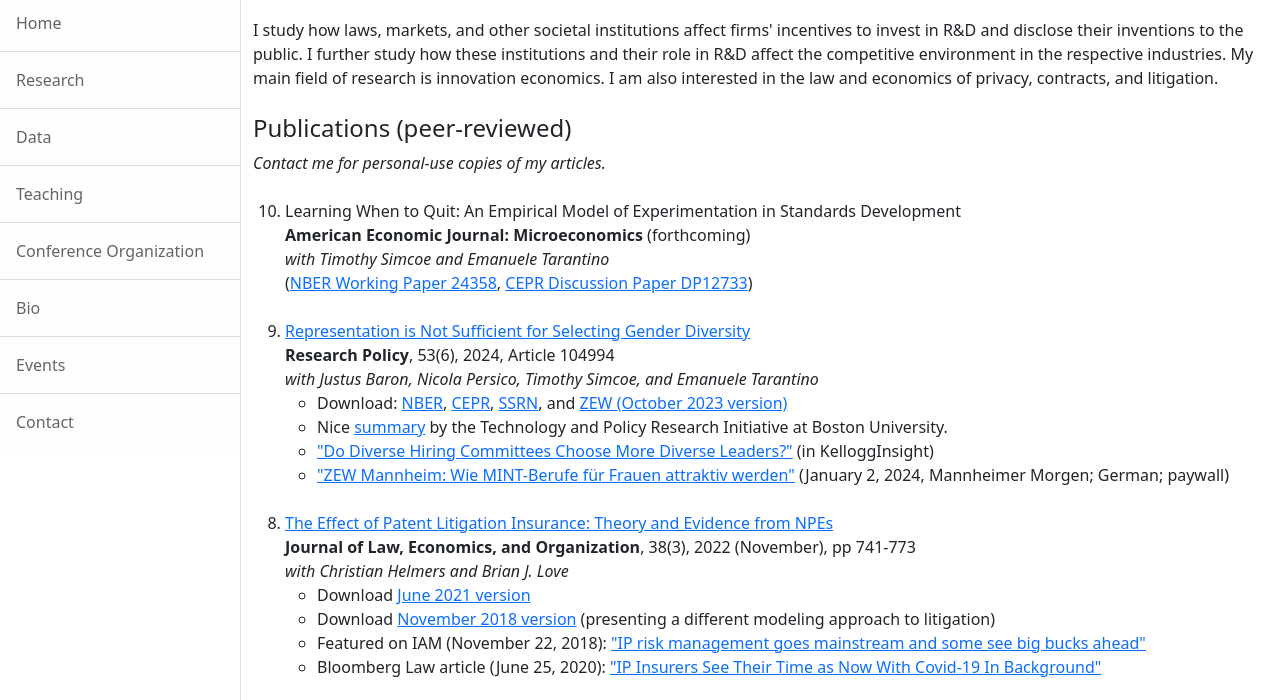
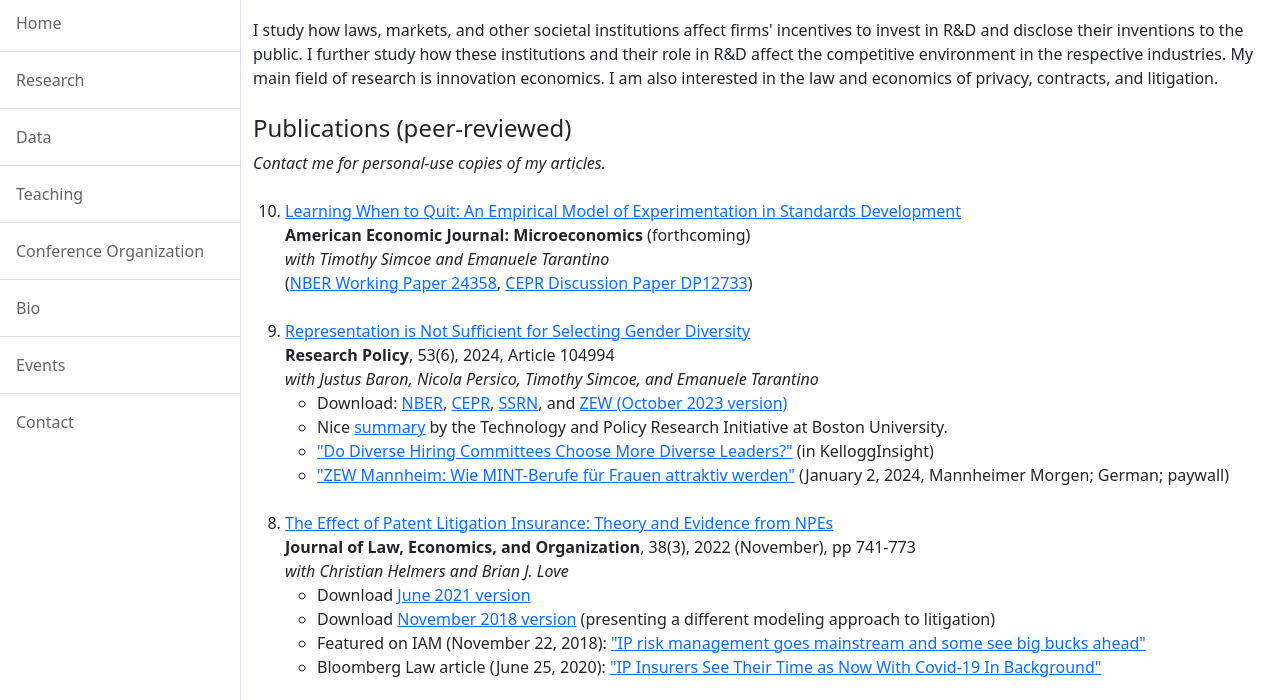
Before and after one commit to bganglmair/bganglmair.github.io, a plain HTML site: page research.html in a window 1280 px wide. Shown: the part 63-763 px from the top of the page. Drawn offline with nearby package versions, Linux system fonts and the light colour scheme.

Commit message:
Update research.html
link to AEJ paper

```diff
--- a/research.html
+++ b/research.html
@@ -80,7 +80,7 @@
                     <ol reversed>
 
                         <li>
-                            Learning When to Quit: An Empirical Model of Experimentation in Standards Development<br>
+                            <a href="https://www.aeaweb.org/articles?id=10.1257/mic.20190321" target="_blank">Learning When to Quit: An Empirical Model of Experimentation in Standards Development</a><br>
                             <b>American Economic Journal: Microeconomics</b> (forthcoming)<br>
                             <i> with Timothy Simcoe and Emanuele Tarantino</i><br>
                             (<a href="http://www.nber.org/papers/w24358" target="_blank">NBER Working Paper 24358</a>, <a href="https://cepr.org/active/publications/discussion_papers/dp.php?dpno=12733" target="_blank">CEPR Discussion Paper DP12733</a>)<br>
```
